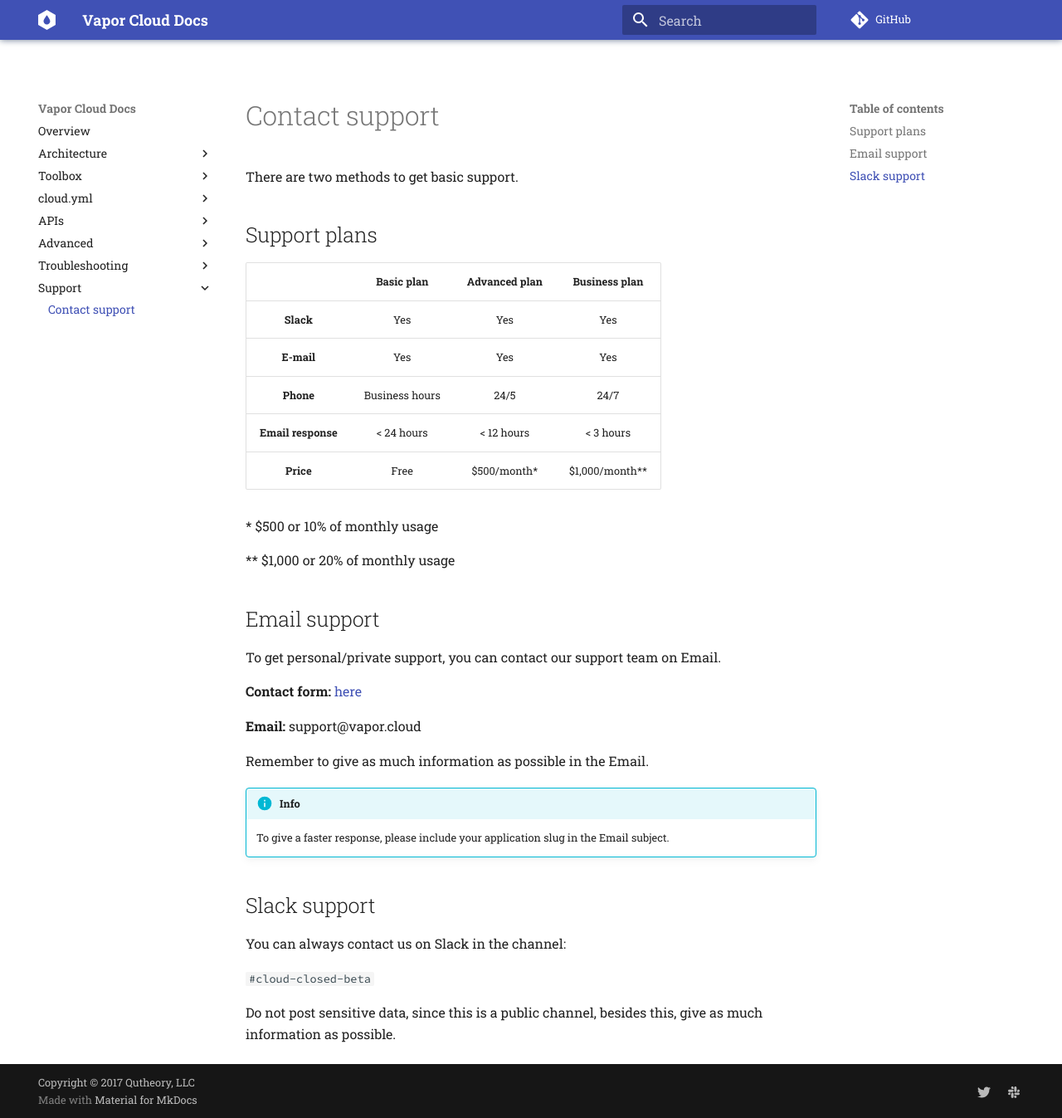
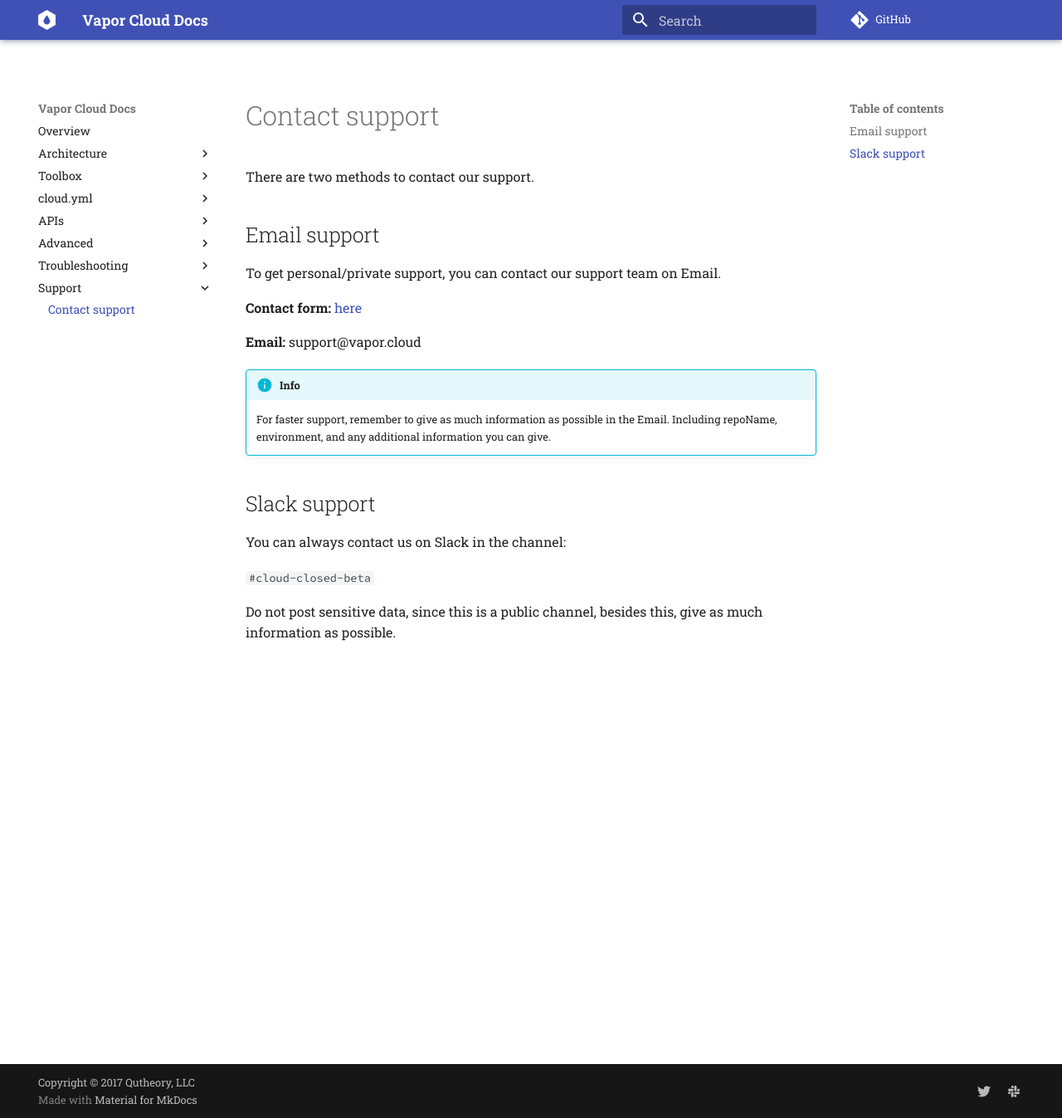
Before and after one commit to qutheory/cloud-documentation, an MkDocs documentation site: the page built from docs/support/contact-support.md, in a window 1280 px wide and 1347 px high. Shown: the whole window at 83% size. Built offline with MkDocs 1.6.1 and Material for MkDocs 9.7.7, drawn with Linux system fonts in a browser that asks for light colours; comment, search, counter and statistics services are not loaded; old or Windows-style settings are respelled for this version of MkDocs.

Commit message:
Rewriting part of the support page

```diff
--- a/docs/support/contact-support.md
+++ b/docs/support/contact-support.md
@@ -1,20 +1,6 @@
 # Contact support
 
-There are two methods to get basic support.
-
-## Support plans
-
-|   | Basic plan | Advanced plan | Business plan |
-|:-:|:----------:|:-------------:|:--------:|
-| **Slack** | Yes | Yes | Yes |
-| **E-mail** | Yes | Yes | Yes |
-| **Phone** | Business hours | 24/5 | 24/7 |
-| **Email response** | < 24 hours | < 12 hours | < 3 hours |
-| **Price** | Free | $500/month* | $1,000/month** |
-
-\* $500 or 10% of monthly usage
-
-** $1,000 or 20% of monthly usage
+There are two methods to contact our support.
 
 ## Email support
 
@@ -24,10 +10,9 @@
 
 **Email:** support@vapor.cloud
 
-Remember to give as much information as possible in the Email.
+!!! info
+    For faster support, remember to give as much information as possible in the Email. Including repoName, environment, and any additional information you can give.
 
-!!! info
-    To give a faster response, please include your application slug in the Email subject.
 
 ## Slack support
 
```
